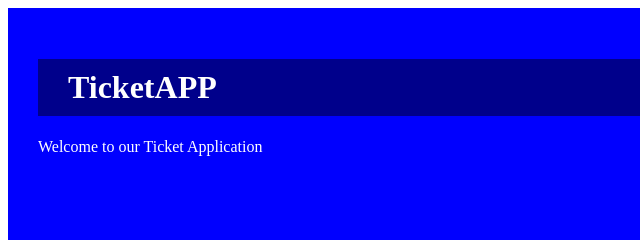
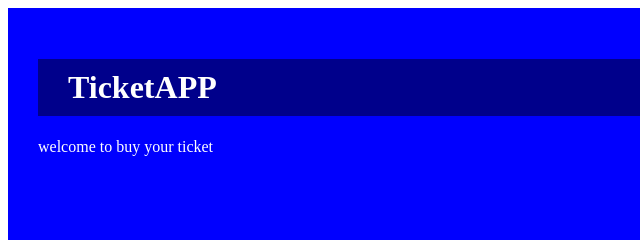
Before and after one commit to calebegwu01-commits/ticket-app, a plain HTML site: page index.html in a window 1280 px wide. Shown: the top 240 px of the page, 0-640 px from the left. Drawn offline with Linux system fonts and the light colour scheme.

```diff
--- a/index.html
+++ b/index.html
@@ -26,7 +26,7 @@
 <body>
      <div>
           <h1>TicketAPP</h1>
-          <p>Welcome to our Ticket Application</p>
+          <p>welcome to buy your ticket</p>
      </div>
 </body>
 </html>
```
Also changed, not shown: buy.html (added).
